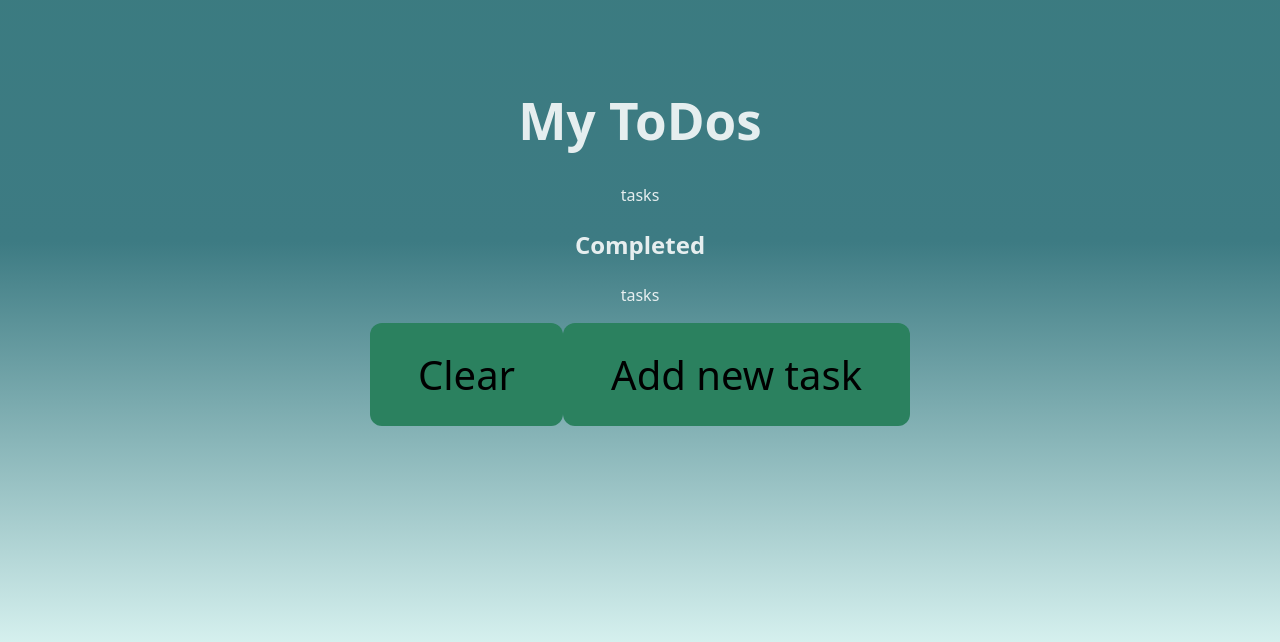
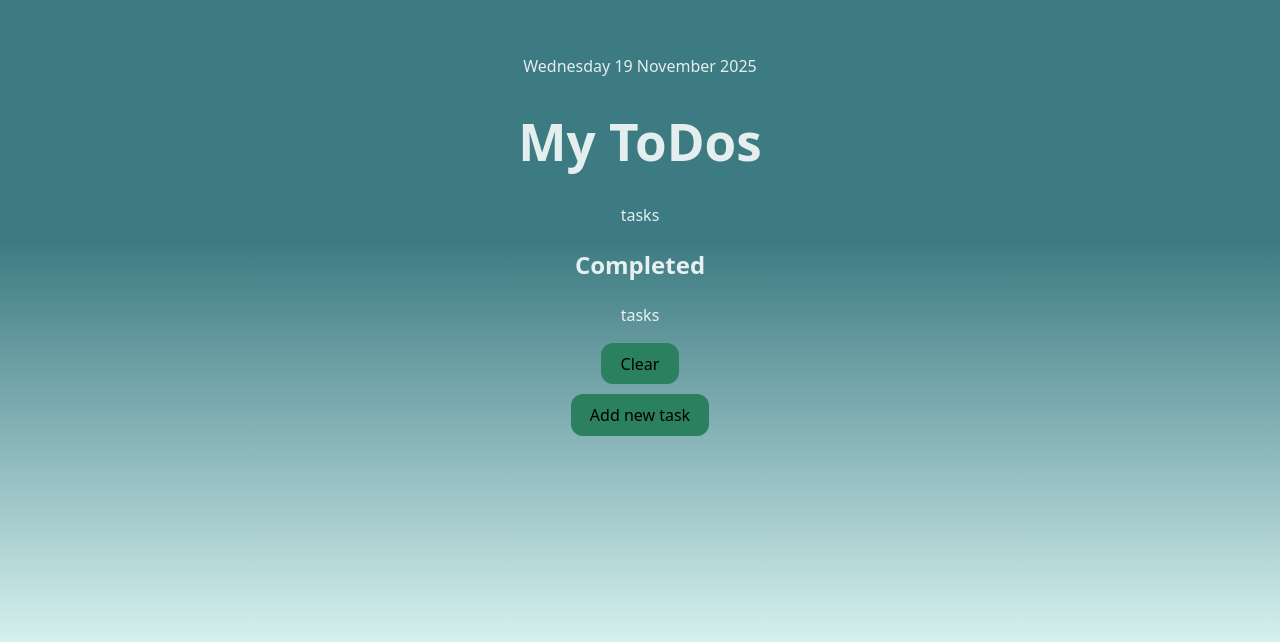
Before and after one commit to AlenaB-dev/ToDoApp, a React (Vite) app in the folder my-app/: page / in a window 1280 px wide. Shown: the part 158-800 px from the top of the page. Built offline with nearby package versions, Linux system fonts and the light colour scheme.

Commit message:
feat: add date and day function

```diff
--- a/my-app/src/App.jsx
+++ b/my-app/src/App.jsx
@@ -3,6 +3,15 @@ import "./App.css";
 import Button from "./components/UI/Button.jsx";
 
 function App() {
+  // showing current date and day
+  const date = new Date();
+  const formattedDate = date.toLocaleDateString("en-GB", {
+    weekday: "long",
+    day: "2-digit",
+    month: "long",
+    year: "numeric",
+  });
+
   // handle button actions
   const handleClear = () => {
     console.log("Clear completed task");
@@ -14,6 +23,7 @@ function App() {
 
   return (
     <>
+      <p className="date">{formattedDate}</p>
       <h1>My ToDos</h1>
       <p>tasks</p>
 
--- a/my-app/src/index.css
+++ b/my-app/src/index.css
@@ -30,17 +30,17 @@ button {
   border-radius: 12px;
   border: none;
   padding: 0.6em 1.2em;
-  font-size: 2.5em;
+  font-size: 1em;
   font-weight: 500;
   font-family: inherit;
   background-color: #2b815f;
   cursor: pointer;
   transition: 0.25s;
+  display: flex;
+  flex-direction: column;
+  margin: 10px auto;
 }
 button:hover {
   background-color: #ffffff;
+  color: #2b815f;
 }
-button:focus,
-button:focus-visible {
-  outline: 4px auto -webkit-focus-ring-color;
-}
```
Also changed, not shown: my-app/src/components/Todos/TodoActions.jsx (added), my-app/src/components/Todos/TodoForm.jsx (added), my-app/src/components/Todos/TodoList.jsx (added), my-app/src/components/Todos/TodoTask.jsx (added).
